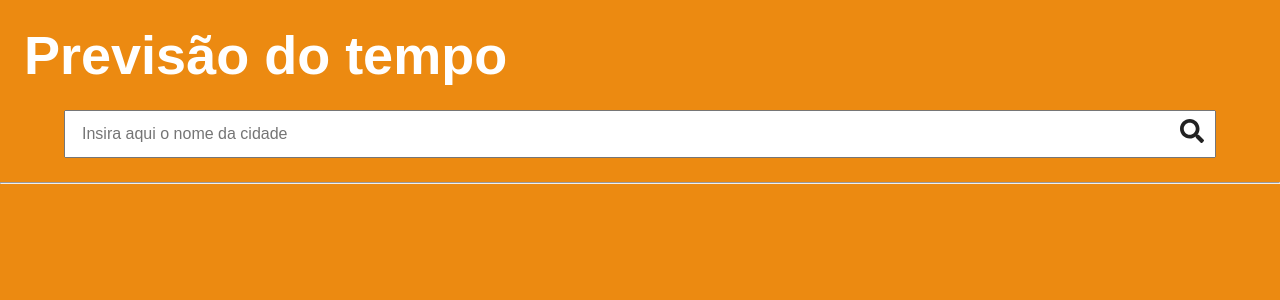
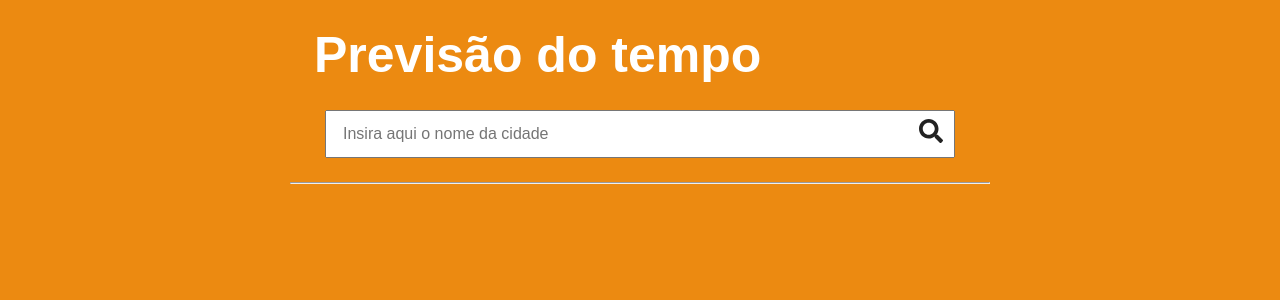
Before and after one commit to douglasmatosdev/weather, a React app: page / in a window 1280 px wide. Shown: the top 300 px of the page. Built offline with nearby package versions, Linux system fonts and the light colour scheme; no server answers.

Commit message:
Adjust layout

```diff
--- a/src/App.tsx
+++ b/src/App.tsx
@@ -65,22 +65,21 @@ const WeatherContainer = styled.main`
         box-sizing: border-box;
     }
 
+    max-width: 700px;
+    margin: 0 auto;
+
     header {
-        /* padding: 16px 16px 54px 16px; */
-
         display: flex;
         flex-direction: column;
 
         .main-title {
-            font-size: 54px;
+            width: 70%;
+            font-size: 50px;
             font-weight: 600;
             line-height: 62px;
             margin: 24px;
             color: #fff;
         }
-
-
-
     }
 
     hr {
--- a/src/components/CapitalsWeather/index.tsx
+++ b/src/components/CapitalsWeather/index.tsx
@@ -62,6 +62,7 @@ const CapitalsWeatherContainer = styled.section`
                 .min-max {
                     margin-right: 16px;
                 }
+                margin-bottom: 10px;
             }
             li span {
                 font-size: 16px;
```
